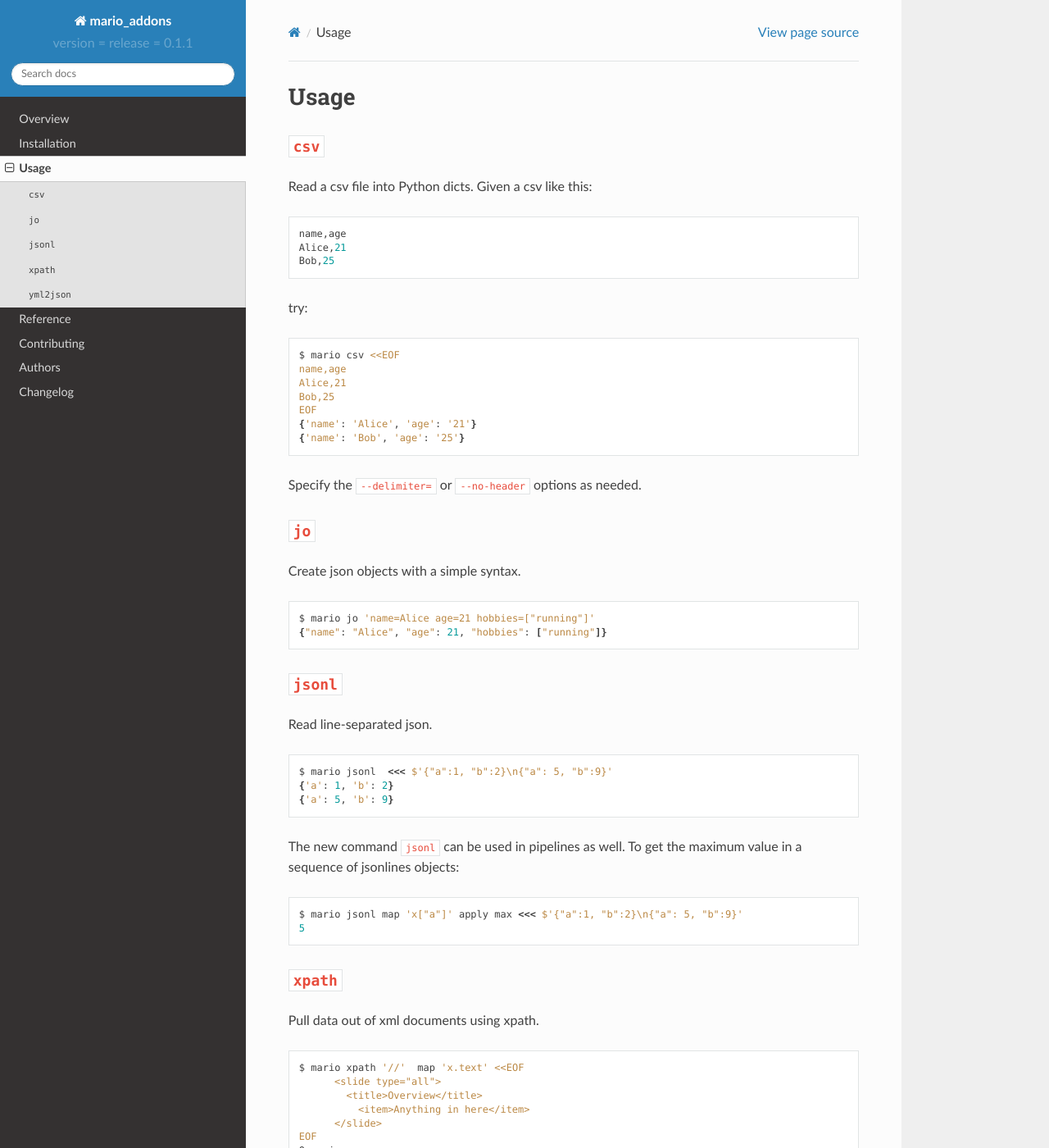
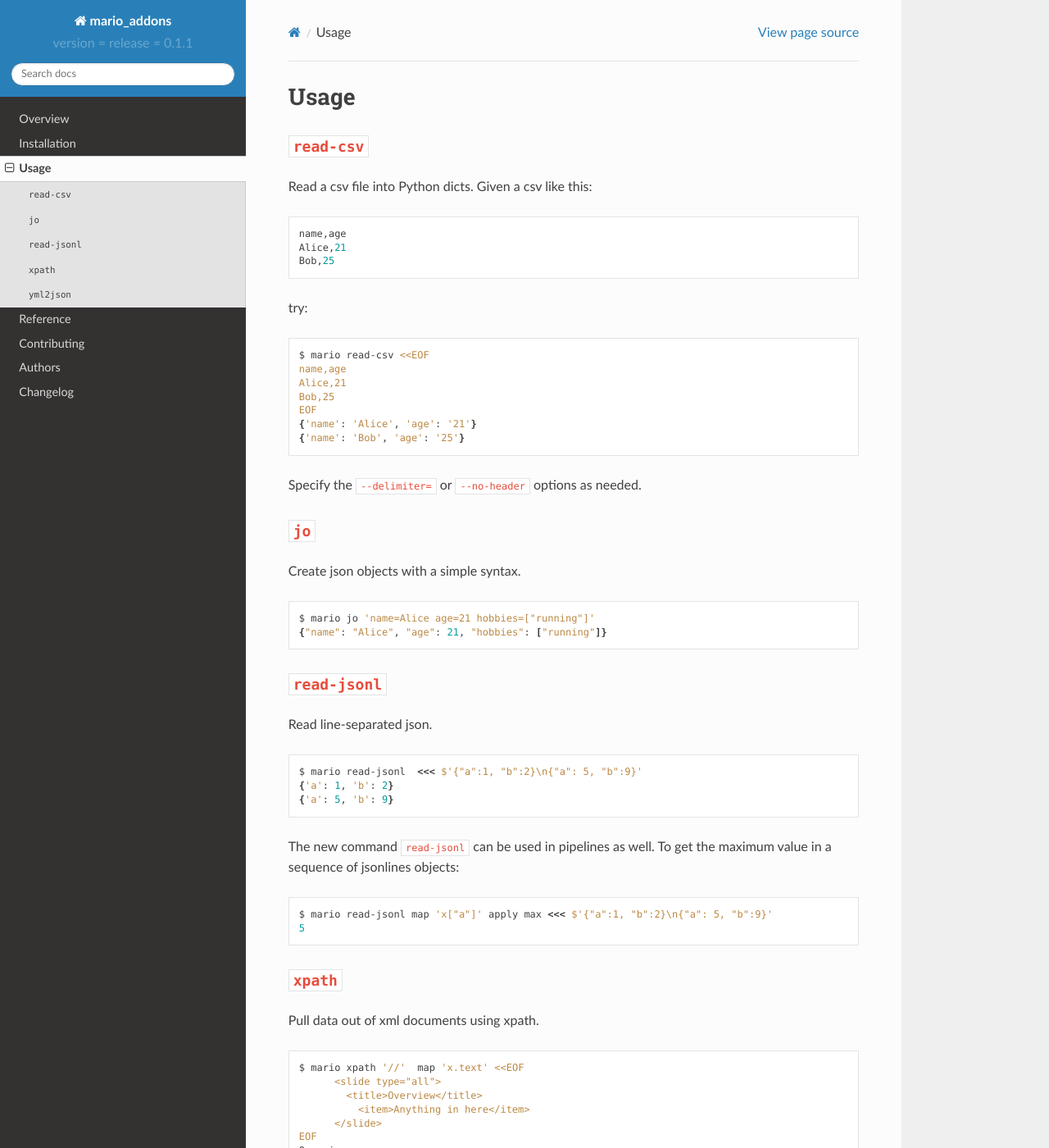
Before and after one commit to python-mario/mario-addons, a Sphinx documentation site: the page built from docs/usage.rst, in a window 1280 px wide and 1400 px high. Shown: the whole window at 82% size. Built offline with Sphinx 7.4.7 and the Read the Docs theme 2.0.0, drawn with Linux system fonts in a browser that asks for light colours.

```diff
--- a/docs/usage.rst
+++ b/docs/usage.rst
@@ -3,8 +3,8 @@ Usage
 =====
 
 
-``csv``
-=======
+``read-csv``
+==============
 
 Read a csv file into Python dicts. Given a csv like this:
 
@@ -19,7 +19,7 @@ try:
 
 .. code-block:: bash
 
-    $ mario csv <<EOF
+    $ mario read-csv <<EOF
     name,age
     Alice,21
     Bob,25
@@ -43,23 +43,23 @@ Create json objects with a simple syntax.
     {"name": "Alice", "age": 21, "hobbies": ["running"]}
 
 
-``jsonl``
-=========
+``read-jsonl``
+=================
 
 Read line-separated json.
 
 .. code-block:: bash
 
-    $ mario jsonl  <<< $'{"a":1, "b":2}\n{"a": 5, "b":9}'
+    $ mario read-jsonl  <<< $'{"a":1, "b":2}\n{"a": 5, "b":9}'
     {'a': 1, 'b': 2}
     {'a': 5, 'b': 9}
 
 
-The new command ``jsonl`` can be used in pipelines as well. To get the maximum value in a sequence of jsonlines objects:
+The new command ``read-jsonl`` can be used in pipelines as well. To get the maximum value in a sequence of jsonlines objects:
 
 .. code-block:: bash
 
-   $ mario jsonl map 'x["a"]' apply max <<< $'{"a":1, "b":2}\n{"a": 5, "b":9}'
+   $ mario read-jsonl map 'x["a"]' apply max <<< $'{"a":1, "b":2}\n{"a": 5, "b":9}'
    5
 
 
--- a/src/mario_addons/plugins/addons.toml
+++ b/src/mario_addons/plugins/addons.toml
@@ -185,4 +185,4 @@ options={code="toml.dumps"}
 invocation = ["stack", "json.loads", "write-toml"]
 input = '''{"x": 1}
 '''
-output = """x = 1\n"""
+output = """x = 1\n\n"""
```
